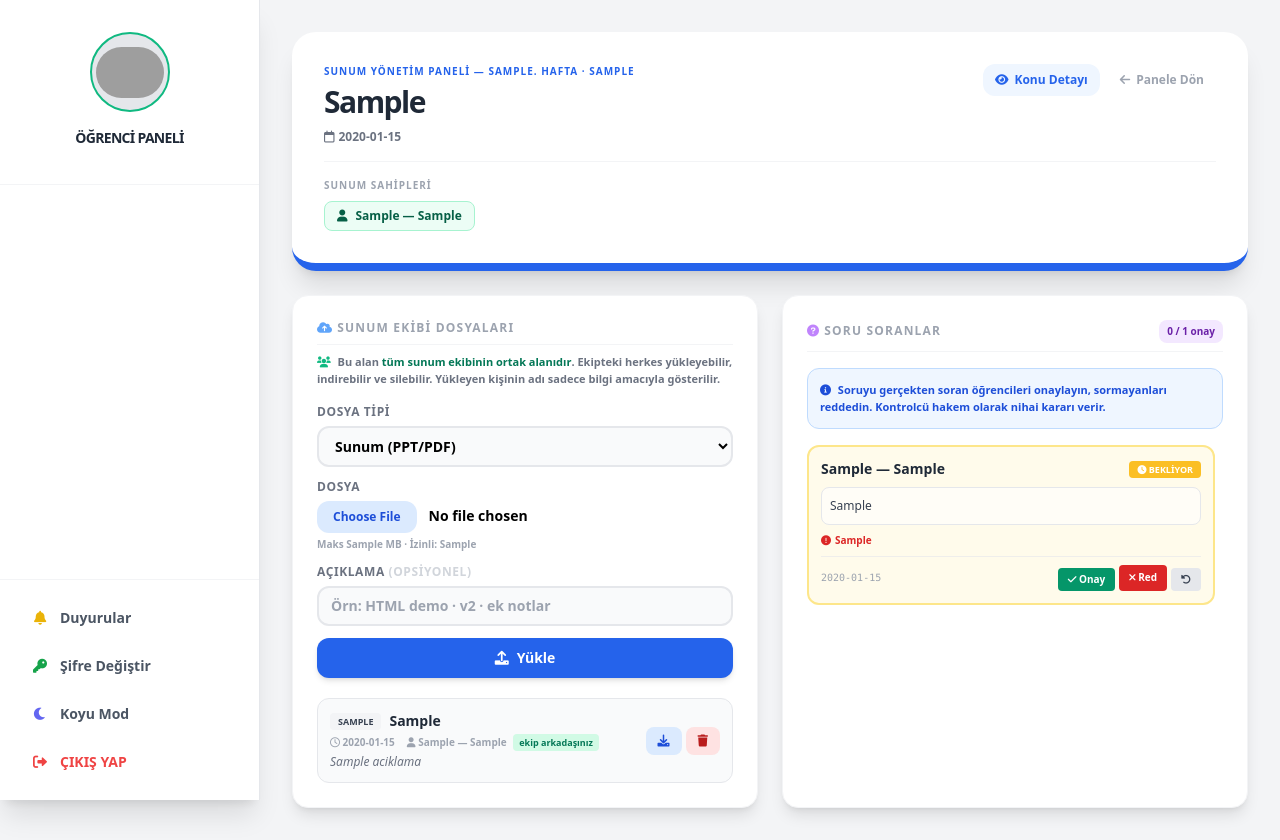
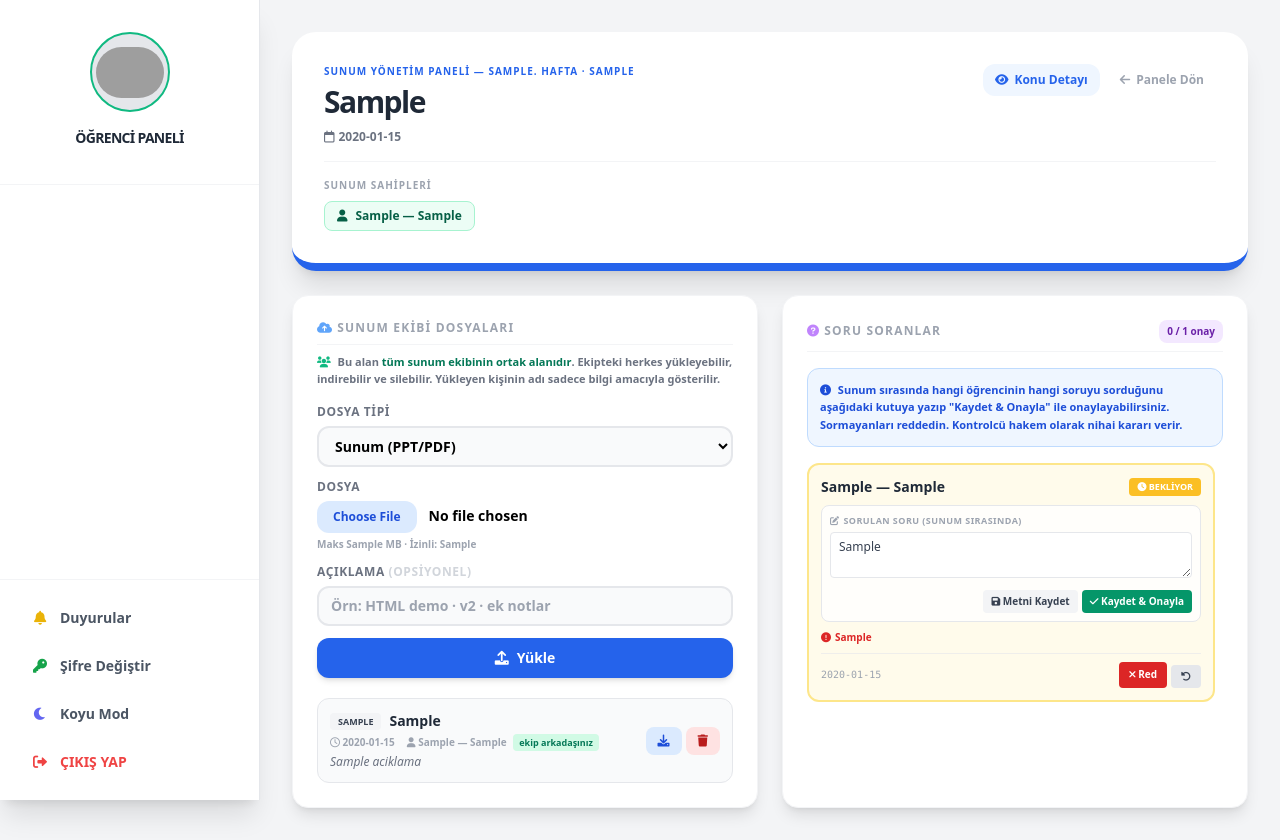
Before and after one commit to Canzgn/SunumListesi, a Flask app: template templates/student/student_sunum_yonetim.html in a window 1280 px wide. Run offline with Flask 3, Linux system fonts and the light colour scheme; the template is opened without the code that fills it: most values are stand-ins (such as "Sample title", 1, 10 or a date in 2020); data that the repository does not hold is empty; parts of the project's set-up code (start-up, migrations or seed data) failed here and were passed over; some libraries are stand-ins or nearby versions; grey boxes are pictures that could not be loaded.

Commit message:
fix(arsiv): DonemID join via Bolumler + soru metnini sunan onaylarken duzenleyebilir
- Donemler tablosu SunumProgrami yerine Bolumler uzerinden bagli (b.DonemID)
- Yonetim panelinde her soru karti icinde inline textarea: 'sorulan soruyu yaz'
- Yeni edit_soru action: sadece metni gunceller, onaya dokunmaz
- approve action artik soru_icerigi formdan gelirse SoruIcerigi kolonunu da gunceller
- 'Kaydet & Onayla' butonu: tek tikla metni yaz + onayla

```diff
--- a/app/blueprints/student.py
+++ b/app/blueprints/student.py
@@ -625,7 +625,7 @@ def sunum_arsivi():
     where_parts = []
     params = []
     if donem_id:
-        where_parts.append("sp.DonemID = %s"); params.append(donem_id)
+        where_parts.append("b.DonemID = %s"); params.append(donem_id)
     if bolum_id:
         where_parts.append("sp.BolumID = %s"); params.append(bolum_id)
     if tip in ('sunum', 'demo', 'kaynak'):
@@ -646,7 +646,7 @@ def sunum_arsivi():
         JOIN SunumProgrami sp ON sp.SunumID = d.SunumID
         JOIN Konular k ON k.KonuID = sp.KonuID
         LEFT JOIN Bolumler b ON b.BolumID = sp.BolumID
-        LEFT JOIN Donemler dn ON dn.DonemID = sp.DonemID
+        LEFT JOIN Donemler dn ON dn.DonemID = b.DonemID
         LEFT JOIN Ogrenciler o ON o.OgrenciID = d.YukleyenOgrenciID
         {where_sql}
         ORDER BY d.YuklemeTarihi DESC
@@ -668,11 +668,13 @@ def sunum_arsivi():
             ekipler.setdefault(r.SunumID, []).append(r)
 
     # Tip dağılımı (üst kart)
+    # Tip dağılımı (üst kart) — Bolumler join donem filtresi için gerekli
     cursor.execute(f"""
         SELECT d.DosyaTipi, COUNT(*) AS sayi
         FROM SunumDosyalari d
         JOIN SunumProgrami sp ON sp.SunumID = d.SunumID
         JOIN Konular k ON k.KonuID = sp.KonuID
+        LEFT JOIN Bolumler b ON b.BolumID = sp.BolumID
         {where_sql}
         GROUP BY d.DosyaTipi
     """, tuple(params))
@@ -703,12 +705,30 @@ def student_sunum_soru_onay(sunum_id, basvuru_id):
 
     now_str = datetime.now().strftime('%Y-%m-%d %H:%M:%S')
     if action == 'approve':
+        # Onayla — bu sırada metin güncellenebilir (sunum sahibi sorulan gerçek soruyu yazabilir)
+        soru_icerigi = (request.form.get('soru_icerigi') or '').strip()
+        if soru_icerigi:
+            soru_icerigi = soru_icerigi[:2000]
+            cursor.execute("""
+                UPDATE SoruBasvurulari
+                   SET SunanOnayi=TRUE, SunanRedSebep=NULL, SunanOnayTarihi=%s,
+                       SoruIcerigi=%s
+                 WHERE SoruBasvuruID=%s
+            """, (now_str, soru_icerigi, basvuru_id))
+        else:
+            cursor.execute("""
+                UPDATE SoruBasvurulari
+                   SET SunanOnayi=TRUE, SunanRedSebep=NULL, SunanOnayTarihi=%s
+                 WHERE SoruBasvuruID=%s
+            """, (now_str, basvuru_id))
+        flash('Soruyu onayladınız.')
+    elif action == 'edit_soru':
+        # Sadece soru metnini güncelle, onay durumuna dokunma
+        soru_icerigi = (request.form.get('soru_icerigi') or '').strip()[:2000] or None
         cursor.execute("""
-            UPDATE SoruBasvurulari
-               SET SunanOnayi=TRUE, SunanRedSebep=NULL, SunanOnayTarihi=%s
-             WHERE SoruBasvuruID=%s
-        """, (now_str, basvuru_id))
-        flash('Soruyu onayladınız.')
+            UPDATE SoruBasvurulari SET SoruIcerigi=%s WHERE SoruBasvuruID=%s
+        """, (soru_icerigi, basvuru_id))
+        flash('Soru metni güncellendi.')
     elif action == 'reject':
         cursor.execute("""
             UPDATE SoruBasvurulari
--- a/templates/student/student_sunum_yonetim.html
+++ b/templates/student/student_sunum_yonetim.html
@@ -146,8 +146,8 @@
             <div class="bg-blue-50 border border-blue-200 rounded-xl p-3 mb-4">
                 <p class="text-[11px] text-blue-700 font-bold leading-relaxed">
                     <i class="fa-solid fa-circle-info mr-1"></i>
-                    Soruyu gerçekten soran öğrencileri <span class="font-black">onaylayın</span>, sormayanları <span class="font-black">reddedin</span>.
-                    Kontrolcü hakem olarak nihai kararı verir.
+                    Sunum sırasında hangi öğrencinin <span class="font-black">hangi soruyu sorduğunu</span> aşağıdaki kutuya yazıp <span class="font-black">"Kaydet & Onayla"</span> ile onaylayabilirsiniz.
+                    Sormayanları <span class="font-black">reddedin</span>. Kontrolcü hakem olarak nihai kararı verir.
                 </p>
             </div>
 
@@ -188,13 +188,28 @@
                         </div>
                     </div>
 
-                    {% if s.SoruIcerigi %}
-                    <div class="bg-white/60 border border-gray-200 rounded-lg p-2 mb-2">
-                        <p class="text-xs text-gray-700 font-medium leading-relaxed whitespace-pre-line">{{ s.SoruIcerigi }}</p>
-                    </div>
-                    {% else %}
-                    <p class="text-[10px] text-gray-400 italic font-bold mb-2">— Soru metni belirtilmemiş —</p>
-                    {% endif %}
+                    {# Soru metni — sunum sahibi düzenleyebilir #}
+                    <form method="POST" action="{{ url_for('student.student_sunum_soru_onay', sunum_id=topic.SunumID, basvuru_id=s.SoruBasvuruID) }}"
+                          class="bg-white/80 border border-gray-200 rounded-lg p-2 mb-2">
+                        <label class="block text-[9px] font-black text-gray-400 uppercase tracking-wider mb-1">
+                            <i class="fa-solid fa-pen-to-square mr-1"></i>Sorulan Soru (sunum sırasında)
+                        </label>
+                        <textarea name="soru_icerigi" rows="2" maxlength="2000"
+                                  placeholder="Bu öğrencinin sunumda sorduğu soruyu buraya yazabilirsiniz..."
+                                  class="w-full px-2 py-1.5 border border-gray-200 rounded text-xs font-medium text-gray-700 outline-none focus:border-purple-400 bg-white resize-y">{{ s.SoruIcerigi or '' }}</textarea>
+                        <div class="flex gap-1 mt-1.5 justify-end">
+                            <button type="submit" name="action" value="edit_soru"
+                                    class="bg-gray-100 hover:bg-gray-200 text-gray-700 text-[10px] font-black px-2 py-1 rounded transition" title="Sadece soru metnini kaydet">
+                                <i class="fa-solid fa-floppy-disk"></i> Metni Kaydet
+                            </button>
+                            {% if s.SunanOnayi != True %}
+                            <button type="submit" name="action" value="approve"
+                                    class="bg-emerald-600 hover:bg-emerald-700 text-white text-[10px] font-black px-2 py-1 rounded transition" title="Metni kaydet ve onayla">
+                                <i class="fa-solid fa-check"></i> Kaydet & Onayla
+                            </button>
+                            {% endif %}
+                        </div>
+                    </form>
 
                     {% if s.SunanRedSebep %}
                     <p class="text-[10px] text-red-600 font-bold mb-2"><i class="fa-solid fa-circle-exclamation mr-1"></i>{{ s.SunanRedSebep }}</p>
@@ -205,14 +220,6 @@
                             {{ s.ZamanDamgasi.strftime('%d.%m.%Y %H:%M') if s.ZamanDamgasi else '--' }}
                         </span>
                         <div class="flex gap-1">
-                            {% if s.SunanOnayi != True %}
-                            <form method="POST" action="{{ url_for('student.student_sunum_soru_onay', sunum_id=topic.SunumID, basvuru_id=s.SoruBasvuruID) }}" class="inline">
-                                <input type="hidden" name="action" value="approve">
-                                <button type="submit" class="bg-emerald-600 hover:bg-emerald-700 text-white text-[10px] font-black px-2.5 py-1 rounded transition" title="Onayla">
-                                    <i class="fa-solid fa-check"></i> Onay
-                                </button>
-                            </form>
-                            {% endif %}
                             {% if s.SunanOnayi != False %}
                             <button type="button" onclick="openRejectModal({{ s.SoruBasvuruID }})"
                                     class="bg-red-600 hover:bg-red-700 text-white text-[10px] font-black px-2.5 py-1 rounded transition" title="Reddet">
```
